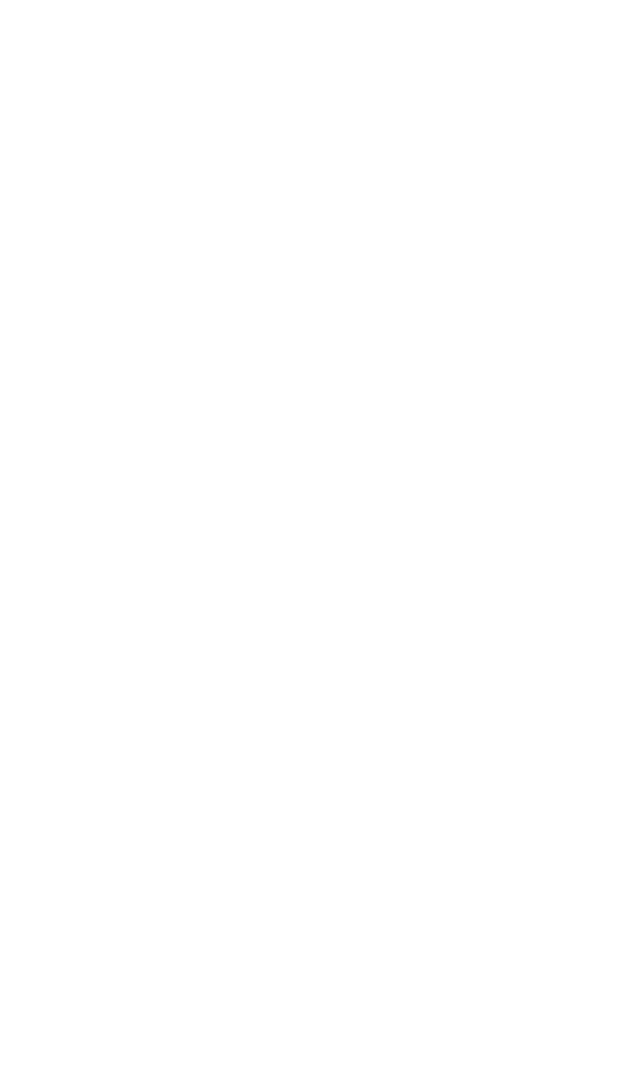
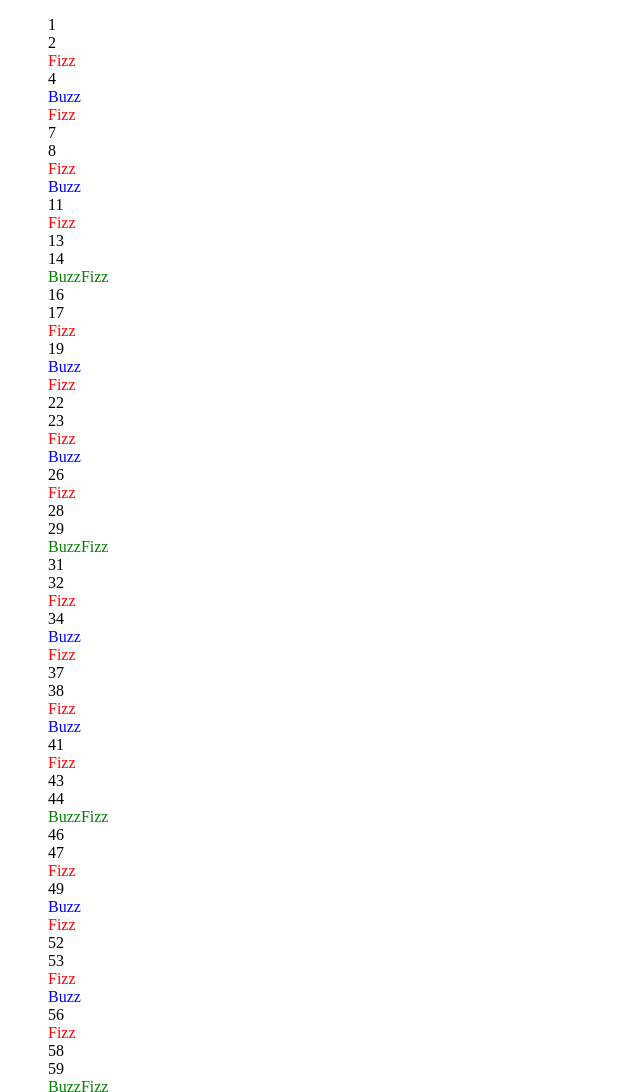
Before and after one commit to Penna92/js-fizzbuzzdom, a plain HTML site: page index.html in a window 1280 px wide. Shown: the top 1092 px of the page, without its empty margins (0-640 px from the left). Before the commit the page ends 800 px from the top, so only its background shows below. Drawn offline with Linux system fonts and the light colour scheme.

Commit message:
script.js : inseriti tutti i numeri o stringhe in un list item e assegnati stili differenti.

```diff
--- a/index.html
+++ b/index.html
@@ -8,7 +8,7 @@
     <link rel="stylesheet" href="style.css">
 </head>
 <body>
-
+    <div id="app"></div>
     <script src="script.js"></script>
 </body>
 </html>
--- a/script.js
+++ b/script.js
@@ -1,11 +1,32 @@
+const ul = document.createElement('ul');
+document.getElementById('app').append(ul);
+
+// console.log(app);
+
 for (let i = 1; i <= 100; i++) {
   if (i % 3 === 0 && i % 5 !== 0) {
+    const li = document.createElement('li');
+    li.append("Fizz");
+    ul.append(li);
+    li.style.color = "red";
     console.log("Fizz");
   } else if (i % 3 !== 0 && i % 5 === 0) {
+    const li = document.createElement('li');
+    li.append("Buzz");
+    ul.append(li);
+    li.style.color = "blue";
     console.log("Buzz");
   } else if (i % 3 === 0 && i % 5 === 0) {
+    const li = document.createElement('li');
+    li.append("BuzzFizz");
+    ul.append(li);
+    li.style.color = "green";
     console.log("BuzzFizz");
   } else if (i % 3 !== 0 && i % 5 !== 0) {
+    const li = document.createElement('li');
+    li.append(i);
+    ul.append(li);
+    li.style.color = "black";
     console.log(i);
   }
 }
--- a/style.css
+++ b/style.css
@@ -0,0 +1,3 @@
+li{
+    list-style-type: none;
+}
```
